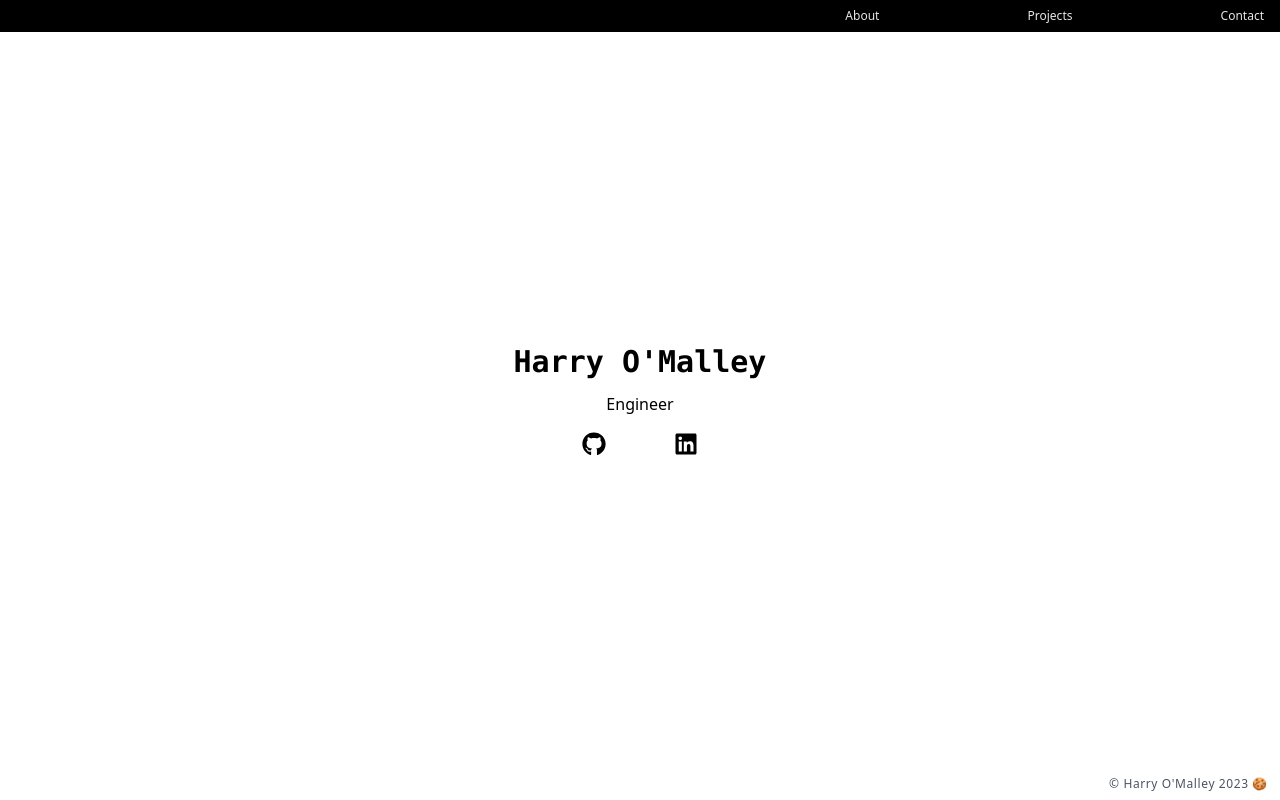
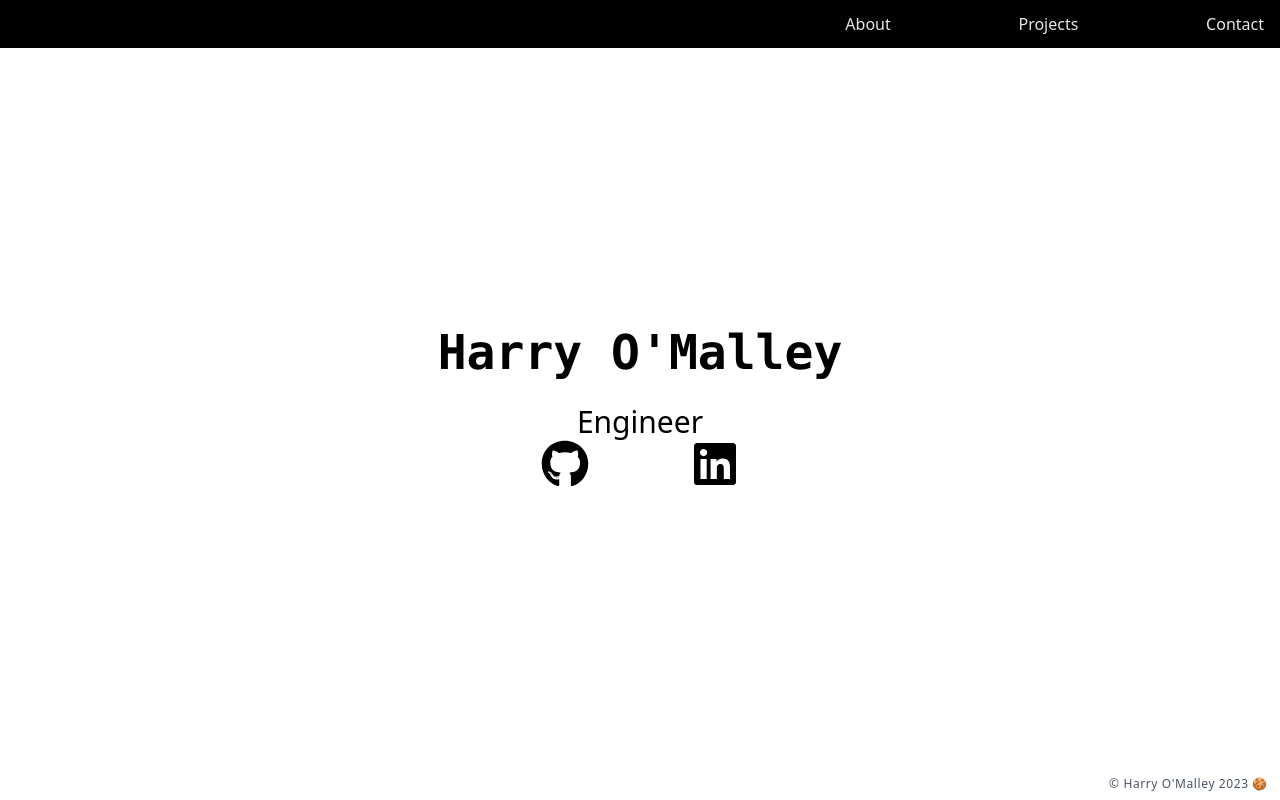
Before and after one commit to HarryOMalley/harryomalley.github.io, a React (Vite) app: page / in a window 1280 px wide. Built offline with nearby package versions, Linux system fonts and the light colour scheme.

Commit message:
Modified Styling slightly

```diff
--- a/src/components/MainTitle.tsx
+++ b/src/components/MainTitle.tsx
@@ -2,10 +2,12 @@ import { FaGithub, FaLinkedin } from 'react-icons/fa';
 
 const MainTitle = () => {
     return (
-        <div className="text-center">
-            <h1 className="font-mono text-3xl font-bold">Harry O'Malley</h1>
-            <h2 className="mt-3">Engineer</h2>
-            <div className="mt-4 flex flex-row justify-evenly text-2xl">
+        <div className="flex h-1/5 flex-col items-center justify-between text-center">
+            <div>
+                <h1 className="font-mono text-5xl font-bold">Harry O'Malley</h1>
+                <h2 className="mt-7 text-3xl">Engineer</h2>
+            </div>
+            <div className="flex w-full flex-row justify-evenly text-5xl">
                 <a href="https://github.com/HarryOMalley" target="_blank">
                     <FaGithub />
                 </a>
--- a/src/components/Navbar.tsx
+++ b/src/components/Navbar.tsx
@@ -1,7 +1,7 @@
 const Navbar = () => {
     return (
-        <div className="flex h-8 w-screen items-center justify-end bg-black">
-            <div className="mr-3 flex w-1/3 flex-row justify-between text-xs">
+        <div className="flex h-12 w-screen items-center justify-end bg-black">
+            <div className="mr-3 flex w-1/3 flex-row justify-between">
                 <h1 className="p-1 text-gray-200">About</h1>
                 <h1 className="p-1 text-gray-200">Projects</h1>
                 <h1 className="p-1 text-gray-200">Contact</h1>
```
